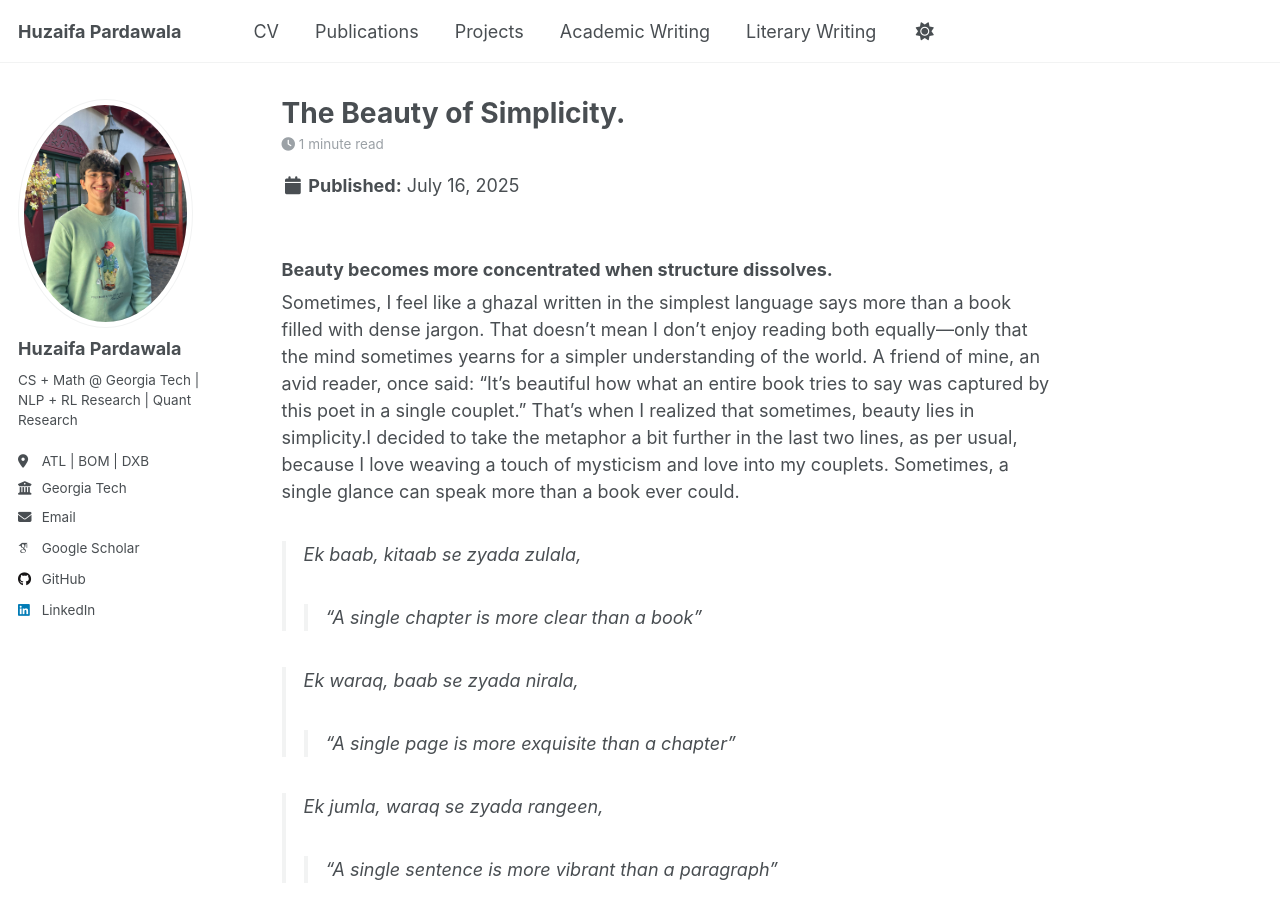
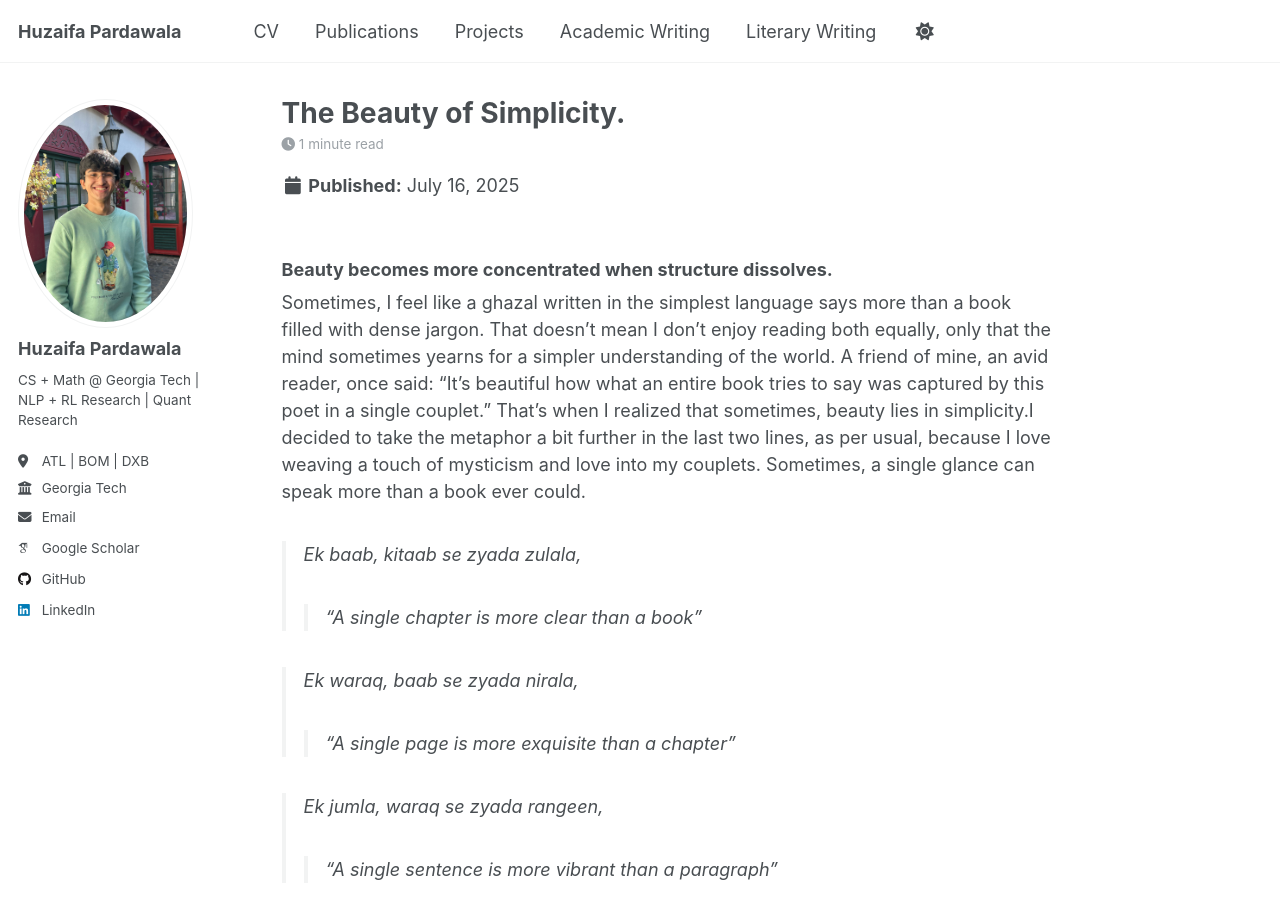
Before and after one commit to huzaifahp7/huzaifahp7.github.io, a Jekyll site: the page built from _writing/07-16-2025-beauty-of-simplicity.md, in a window 1280 px wide and 900 px high. Built offline with Jekyll 4.4.1, drawn with Linux system fonts in a browser that asks for light colours; some web fonts are replaced.

```diff
--- a/_writing/07-16-2025-beauty-of-simplicity.md
+++ b/_writing/07-16-2025-beauty-of-simplicity.md
@@ -9,7 +9,7 @@ tags:
 ### Beauty becomes more concentrated when structure dissolves.
 
 
-Sometimes, I feel like a ghazal written in the simplest language says more than a book filled with dense jargon. That doesn’t mean I don’t enjoy reading both equally—only that the mind sometimes yearns for a simpler understanding of the world. A friend of mine, an avid reader, once said: "It’s beautiful how what an entire book tries to say was captured by this poet in a single couplet." That’s when I realized that sometimes, beauty lies in simplicity.I decided to take the metaphor a bit further in the last two lines, as per usual, because I love weaving a touch of mysticism and love into my couplets. Sometimes, a single glance can speak more than a book ever could.
+Sometimes, I feel like a ghazal written in the simplest language says more than a book filled with dense jargon. That doesn’t mean I don’t enjoy reading both equally, only that the mind sometimes yearns for a simpler understanding of the world. A friend of mine, an avid reader, once said: "It’s beautiful how what an entire book tries to say was captured by this poet in a single couplet." That’s when I realized that sometimes, beauty lies in simplicity.I decided to take the metaphor a bit further in the last two lines, as per usual, because I love weaving a touch of mysticism and love into my couplets. Sometimes, a single glance can speak more than a book ever could.
 
 
 > Ek baab, kitaab se zyada zulala,
```
